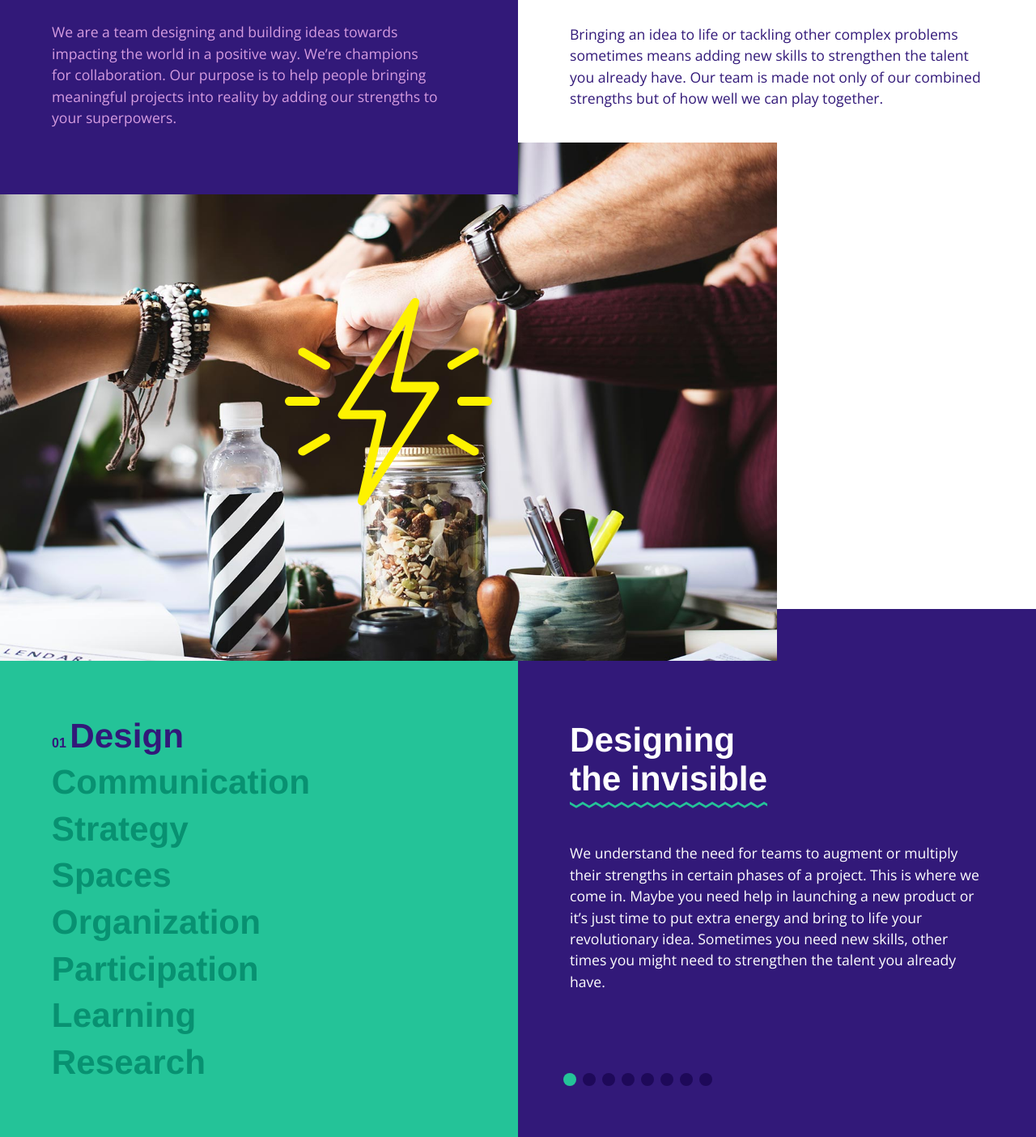
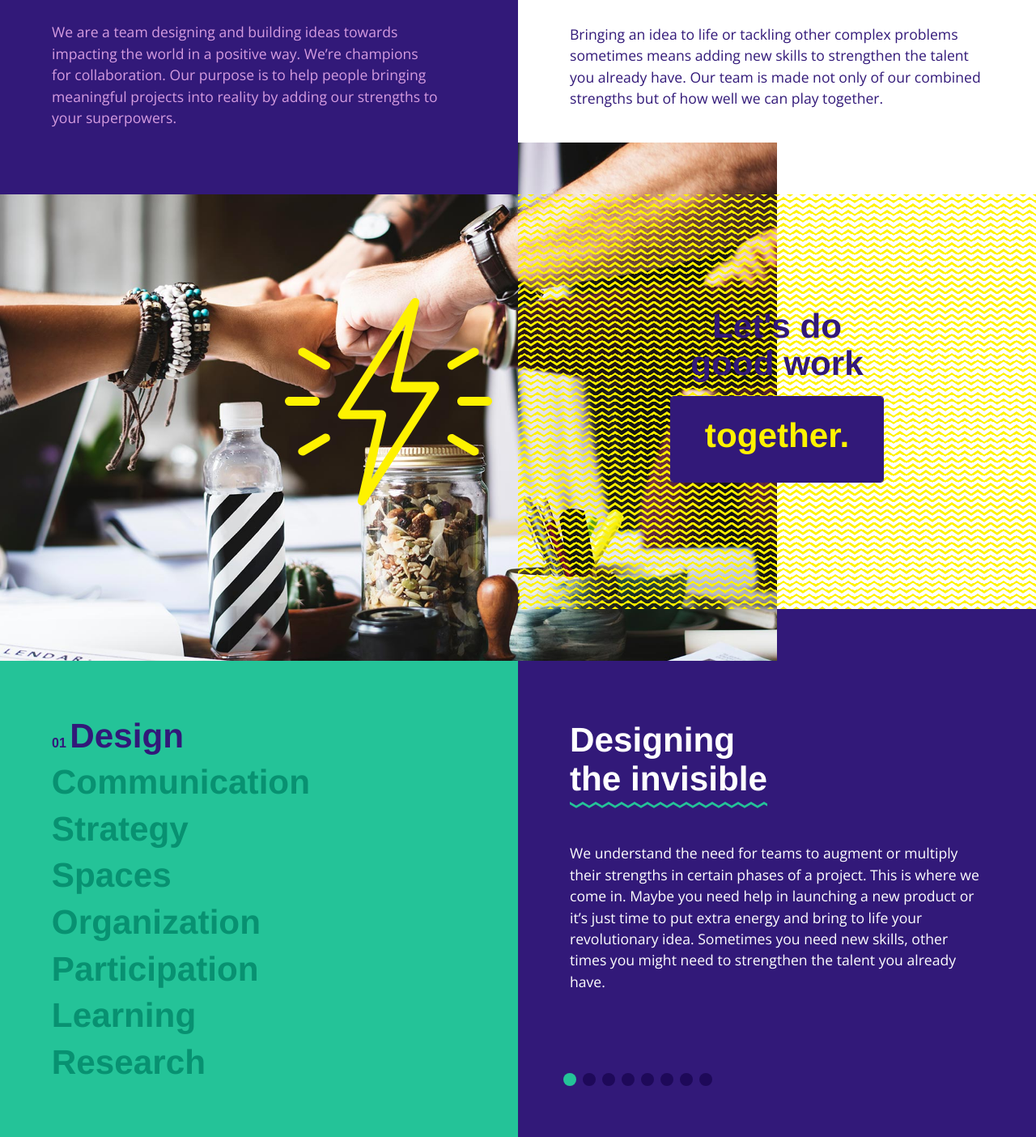
Before and after one commit to teamkomuhn/old-website, a PHP site: page / in a window 1280 px wide. Shown: the part 910-2314 px from the top of the page at 81% size. Run offline with PHP 8.4, Linux system fonts and the light colour scheme; some libraries are stand-ins or nearby versions.

Commit message:
Add .contact-us section

```diff
--- a/css/full.css
+++ b/css/full.css
@@ -105,6 +105,32 @@ header.main h1.logo img {
 }
 .services > header p {
   margin: 0 4rem;
+}
+.services .contact-us {
+  position: absolute;
+  right: 0;
+  top: 0;
+  z-index: 999;
+  width: 50vw;
+  height: 32rem;
+  display: -webkit-flex;
+  display: -ms-flexbox;
+  display: -ms-flex;
+  display: flex;
+  -webkit-flex-flow: column wrap;
+  -ms-flex-flow: column wrap;
+  flex-flow: column wrap;
+  -webkit-justify-content: center;
+  -ms-justify-content: center;
+  justify-content: center;
+  -webkit-align-items: center;
+  -ms-align-items: center;
+  align-items: center;
+}
+.services .contact-us h3 {
+  font-size: 2.64rem;
+  margin: 0;
+  line-height: 1.1em;
 }
 .services .strengths {
   position: relative;
--- a/css/full.less
+++ b/css/full.less
@@ -85,7 +85,23 @@ header.main {
         }
     }
 
+    .contact-us {
+        // background-color: @color-yellow;
+        position: absolute;
+        right: 0;
+        top: 0;
+        z-index: 999;
+        width: 50vw;
+        height: 32rem;
 
+        .flex-center;
+
+        h3 {
+            font-size: @font-size-biggest;
+            margin: 0;
+            line-height: 1.1em;
+        }
+    }
 
     /**/
     .strengths {
@@ -326,5 +342,8 @@ footer.main {
         > header {
             margin-left: -20rem;
         }
+        .contact-us {
+
+        }
     }
 }
--- a/css/main.css
+++ b/css/main.css
@@ -260,6 +260,32 @@ header.main h1.logo img {
   display: inline-block;
   padding-bottom: 0.2em;
   margin-bottom: 1rem;
+}
+.services .contact-us {
+  background: transparent url("../img/bkg-arrow-down-yellow.svg") center center repeat;
+  background-size: 1rem;
+}
+.services .contact-us h3 {
+  font-size: 2.2rem;
+  font-family: "Helvetica Neue", "Open Sans", Helvetica, sans-serif;
+  font-weight: bold;
+  color: #321979;
+  text-align: center;
+  margin: 4rem 2rem 4rem 2rem;
+  line-height: 1em;
+}
+.services .contact-us h3 a.button {
+  margin: 1rem 0;
+  border-color: #321979;
+  background-color: #321979;
+  color: #FEF200;
+  font-size: inherit;
+  padding: 0.6em 1em 0.8em 1em;
+}
+.services .contact-us h3 a.button:hover {
+  border-color: #FEF200;
+  background-color: #FEF200;
+  color: #321979;
 }
 .services .strengths {
   width: 100vw;
--- a/css/main.less
+++ b/css/main.less
@@ -198,7 +198,35 @@ section {}
         }
     }
 
+    .contact-us {
+        background: transparent url("../img/bkg-arrow-down-yellow.svg") center center repeat;
+        background-size: 1rem;
+        h3 {
+            font-size: @font-size-bigger;
+            font-family: @font-header;
+            font-weight: bold;
+            color: @color-purple;
+            text-align: center;
+            margin: 4rem 2rem 4rem 2rem;
+            line-height: 1em;
 
+            a.button {
+                margin: 1rem 0;
+                border-color: @color-purple;
+                background-color: @color-purple;
+                color: @color-yellow;
+                font-size: inherit;
+                padding: 0.6em 1em 0.8em 1em;
+
+
+                &:hover {
+                    border-color: @color-yellow;
+                    background-color: @color-yellow;
+                    color: @color-purple;
+                }
+            }
+        }
+    }
 
     /**/
     .strengths {
--- a/index.html
+++ b/index.html
@@ -63,6 +63,13 @@
                 <h2>Team<br> as a<br> service</h2>
                 <p>Bringing an idea to life or tackling other complex problems sometimes means adding new skills to strengthen the talent you already have. Our team is made not only of our combined strengths but of how well we can play together. </p>
             </header>
+            <aside class="contact-us">
+                <h3>
+                    Let's do<br>
+                    good work<br>
+                    <a class="button scroll-to" href="#contacts">together.</a>
+                </h3>
+            </aside>
 
             <section class="strengths" id="strengths">
                 <ol>
```
